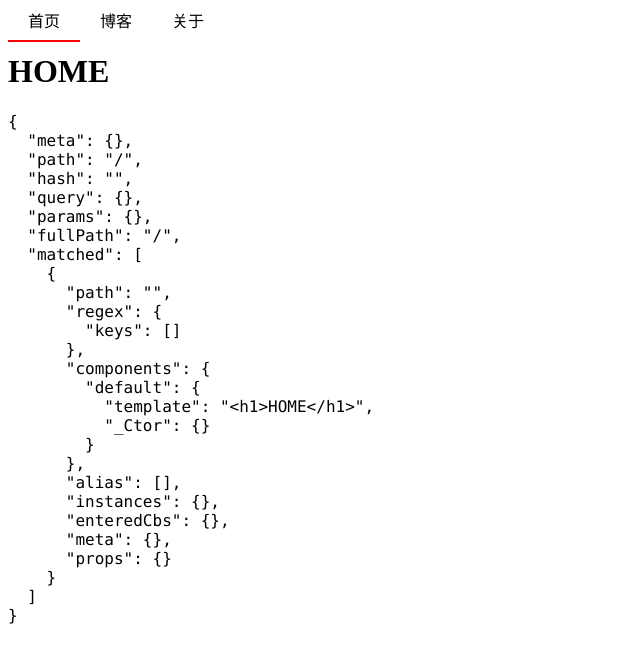
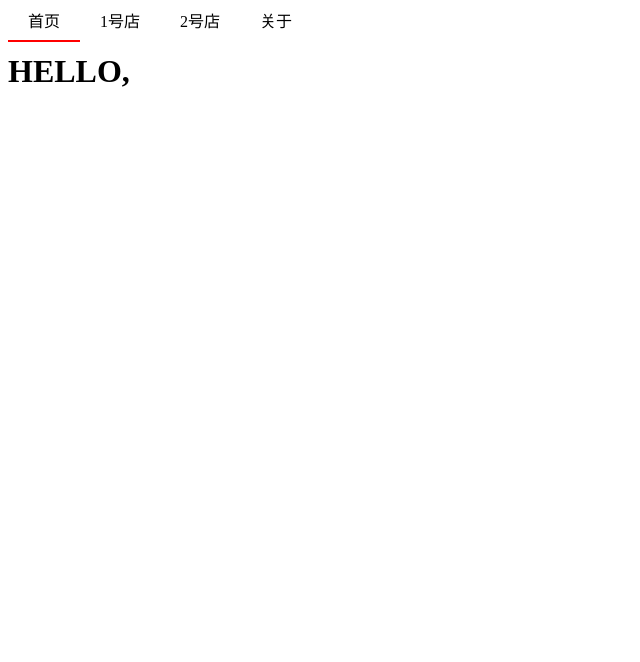
Before and after one commit to ChangsongYao/vuerouter2rumentg, a Vue app: page / in a window 1280 px wide. Shown: the top 662 px of the page, without its empty margins (0-640 px from the left). Built offline with nearby package versions, Linux system fonts and the light colour scheme.

Commit message:
2.2 使用查询参数

```diff
--- a/src/App.vue
+++ b/src/App.vue
@@ -2,11 +2,11 @@
   <div id="app" v-cloak>
     <nav>
       <router-link to="/">首页</router-link>
-      <router-link to="/blog">博客</router-link>
-      <router-link to="/about">关于</router-link>
+      <router-link to="/shop?id=1&message=你好，欢迎光临1号店&banner=static/shop1-banner.jpg">1号店</router-link>
+      <router-link to="/shop?id=2&message=2号店欢迎你的光临&banner=static/shop2-banner.jpg">2号店</router-link>
+      <router-link to="/about?contact=62881122">关于</router-link>
     </nav>
     <router-view></router-view>
-    <pre>{{$route}}</pre>
   </div>
 </template>
 
@@ -47,9 +47,8 @@
     color: bold;
     border-bottom: 2px solid red;
   }
-  pre{
-    font-family:Consolas;
+  img.banner{
+    width:100%;
   }
 
-
 </style>
--- a/src/main.js
+++ b/src/main.js
@@ -11,17 +11,26 @@ Vue.config.productionTip = false
 
 Vue.use(VueRouter);
 
-const EzHome = {template:'<h1>HOME</h1>'}
-const EzBlog = {template:'<h1>BLOG</h1>'}
+const EzHome = {template:'<h1>HELLO, {{$route.query.user }}</h1>'}
+const EzShop = {
+  template:`
+    <div class="shop">
+      <h1>SHOP {{$route.query.id}}#</h1>
+      <p>{{$route.query.message}}</p>
+      <img :src="$route.query.banner" class="banner">
+    </div>
+  `,
+}
 const EzAbout = {template:'<h1>ABOUT</h1>'}
 
 const router = new VueRouter({
   routes:[
     {path:'/',component:EzHome},
-    {path:'/blog',component:EzBlog},
+    {path:'/shop',component:EzShop},
     {path:'/about',component:EzAbout}
   ]
 })
+
 
 new Vue({
   el:'#app',
```
Also changed, not shown: static/shop1-banner.jpg (added), static/shop2-banner.jpg (added).
